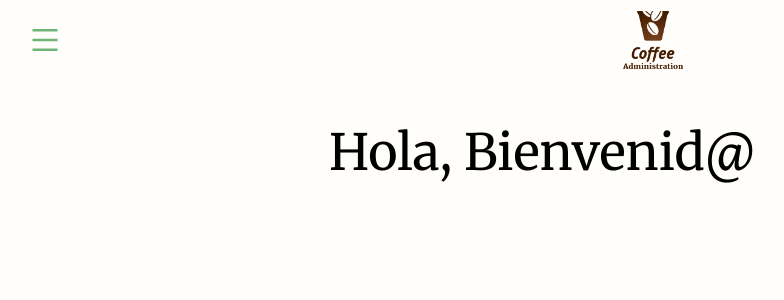
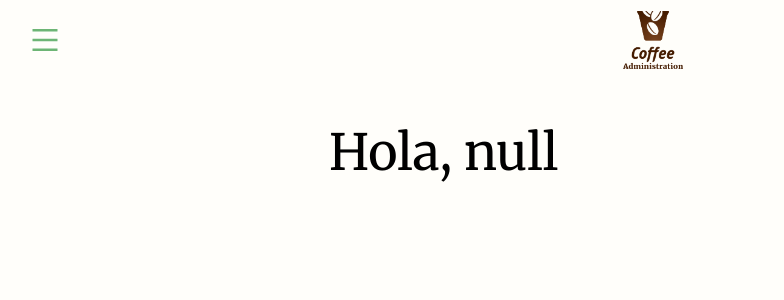
Before and after one commit to MariangelaNM/Coffee-Administration-UI, a React (Vite) app: page /Inicio in a window 1280 px wide. Shown: the top 300 px of the page, without its empty margins (3-787 px from the left). Built offline with nearby package versions, Linux system fonts and the light colour scheme.

Commit message:
Se guarda el nombre en el local storage

```diff
--- a/src/components/routes/Admin.tsx
+++ b/src/components/routes/Admin.tsx
@@ -6,7 +6,7 @@ import { H1 } from "../../styles/TextStyles";
 const Admin = () => {
   return (
     <Container className="col-lg-6 col-xxl-4 my-5 mx-auto">
-      <Title>{"Hola," + " " + "Bienvenid@"}</Title>
+      <Title>{"Hola," + " " + localStorage.getItem("nombre")}</Title>
     </Container>
   );
 };
--- a/src/components/routes/Login.tsx
+++ b/src/components/routes/Login.tsx
@@ -62,6 +62,7 @@ const Login = () => {
       } else {
         setShowSuccessMessageError(false);
         localStorage.setItem('token', response?.token ); // Guarda el userId en el local storage
+        localStorage.setItem('nombre', response?.nombre ); // Guarda el nombre en el local storage
         setUserId(response?.id);
         setShowSuccessMessage(true);
         setTimeout(() => {
```
